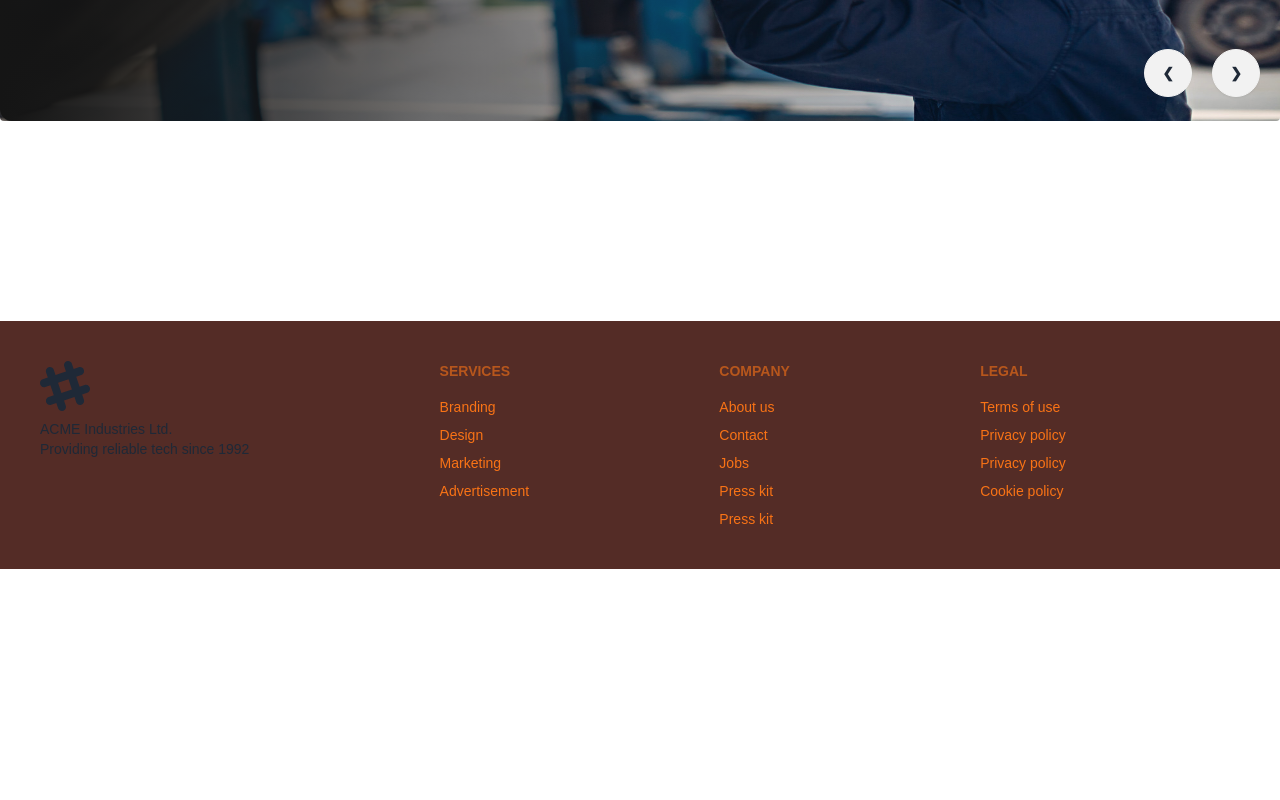
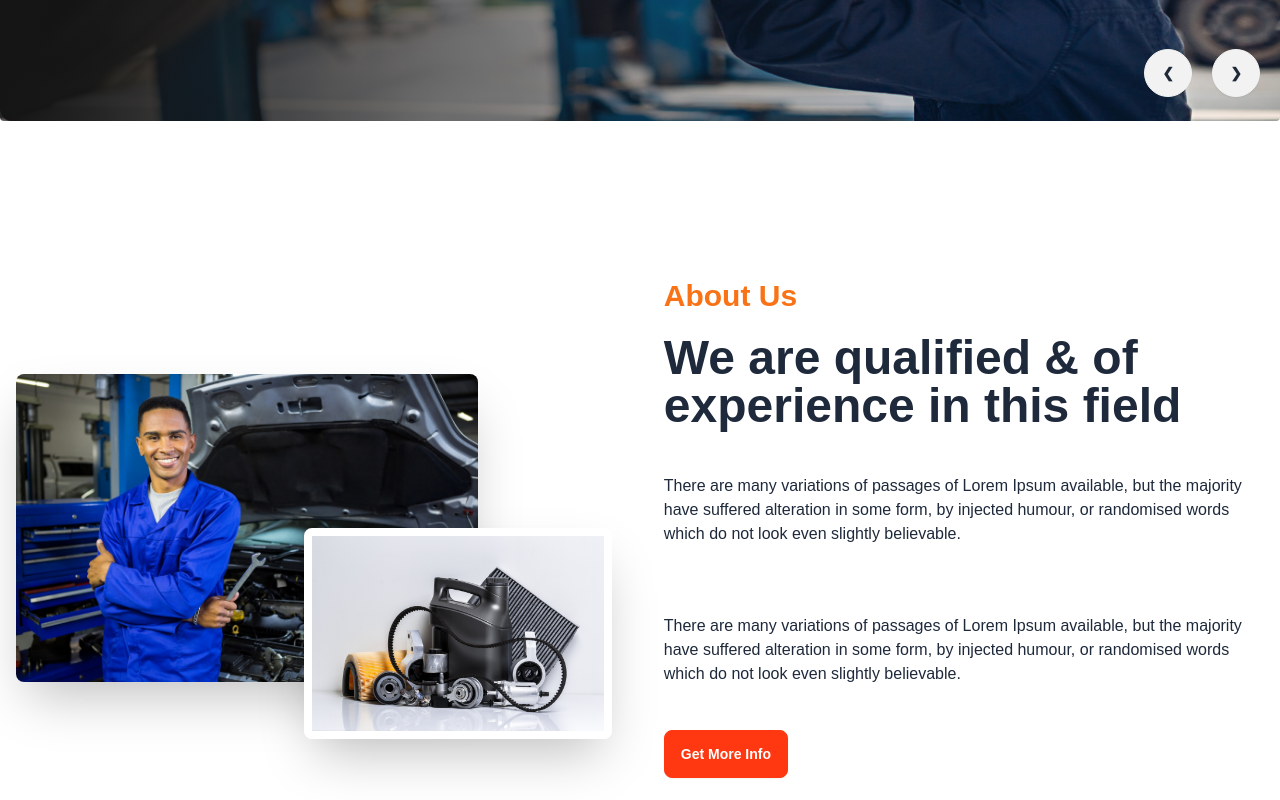
Before and after one commit to amithasanamithasan/garage-pro-solution, a Next.js app: page / in a window 1280 px wide. Shown: the part 560-1360 px from the top of the page. Before the commit the page ends 1129 px from the top, so only its background shows below. Built offline with nearby package versions, Linux system fonts and the light colour scheme.

Commit message:
About section is add

```diff
--- a/src/app/layout.js
+++ b/src/app/layout.js
@@ -27,7 +27,7 @@
       >
       <Navbar></Navbar>
         {children}
-        <Footer></Footer>
+
       </body>
     </html>
   );
--- /dev/null
+++ b/src/components/Homepage/About.jsx
@@ -0,0 +1,24 @@
+import Image from 'next/image';
+
+
+const About = () => {
+    return (
+        <div className="hero min-h-screen text-slate-800">
+        <div className="hero-content flex-col lg:flex-row">
+            <div className='lg:w-1/2 relative'>
+                <Image width={1000} height={1000} alt='Person image' src={'/assets/images/about_us/person.jpg'} className="w-3/4 rounded-lg shadow-2xl" />
+                <Image width={1000} height={1000} alt='Part image' src={'/assets/images/about_us/parts.jpg'} className="w-1/2 absolute right-5 top-1/2 rounded-lg border-8 border-white shadow-2xl" />
+            </div>
+            <div className='lg:w-1/2 space-y-5 p-4'>
+                <h3 className='text-3xl text-orange-500 font-bold'>About Us</h3>
+                <h1 className="text-5xl font-bold">We are qualified & of experience in this field</h1>
+                <p className="py-6">There are many variations of passages of Lorem Ipsum available, but the majority have suffered alteration in some form, by injected humour, or randomised words which do not look even slightly believable. </p>
+                <p className="py-6">There are many variations of passages of Lorem Ipsum available, but the majority have suffered alteration in some form, by injected humour, or randomised words which do not look even slightly believable. </p>
+                <button className="btn btn-primary">Get More Info</button>
+            </div>
+        </div>
+    </div>
+    );
+};
+
+export default About;
--- a/src/components/Homepage/Homepage.jsx
+++ b/src/components/Homepage/Homepage.jsx
@@ -1,10 +1,14 @@
 import React from 'react';
 import Banner from './Banner';
+import About from './About';
+import Footer from '../Shared/Footer';
 
 const Homepage = () => {
     return (
         <div>
      <Banner></Banner>
+     <About></About>
+     <Footer></Footer>
         </div>
     );
 };
```
